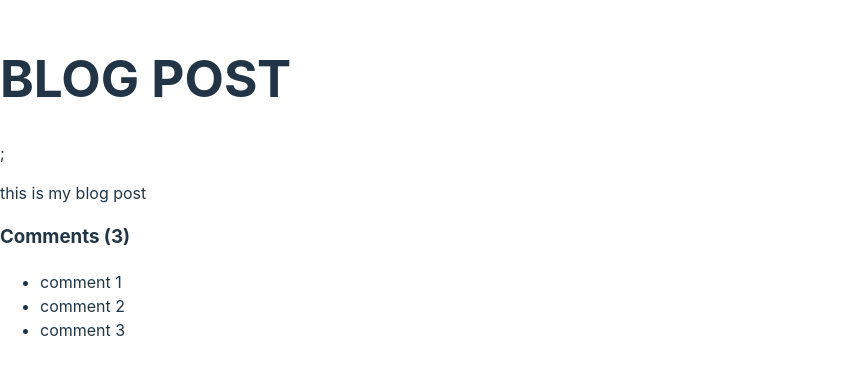
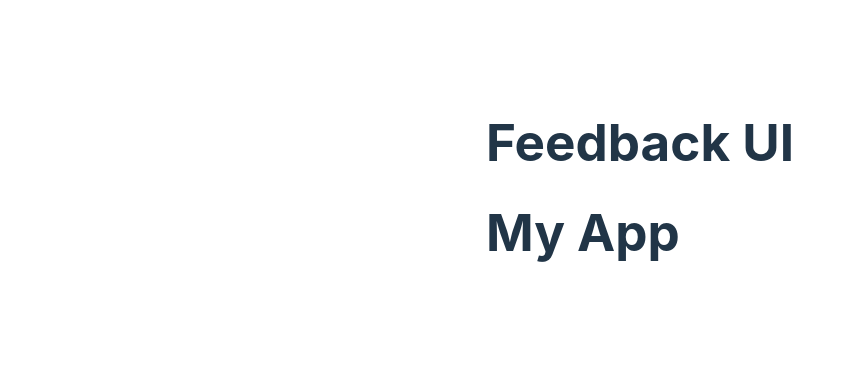
Before and after one commit to highdefdesigns/react-front-to-back, a React (Vite) app in the folder feedback-app/: page / in a window 1280 px wide. Shown: the part 213-588 px from the top of the page, without its empty margins (0-853 px from the left). Built offline with nearby package versions, Linux system fonts and the light colour scheme.

Commit message:
components - props - prop types

```diff
--- a/feedback-app/src/App.jsx
+++ b/feedback-app/src/App.jsx
@@ -1,33 +1,13 @@
+import Header from './components/header';
+
 function App() {
-  const title = 'Blog Post';
-  const body = 'this is my blog post';
-  const comments = [
-    { id: 1, text: 'comment 1' },
-    { id: 2, text: 'comment 2' },
-    { id: 3, text: 'comment 3' },
-  ];
-
-  const loading = false;
-  const showComments = true;
-
-  if (loading) return <h1>Loading...</h1>;
-
-  const commentBlock = (
-    <div className="comments">
-      <h3>Comments ({comments.length})</h3>
-      <ul>
-        {comments.map((comment, index) => (
-          <li key={index}>{comment.text}</li>
-        ))}
-      </ul>
-    </div>
-  );
-
   return (
-    <div className="container">
-      <h1>{title.toUpperCase()}</h1>;<p>{body}</p>
-      {showComments && commentBlock}
-    </div>
+    <>
+      <Header />
+      <div className="container">
+        <h1>My App</h1>
+      </div>
+    </>
   );
 }
 
--- /dev/null
+++ b/feedback-app/src/components/header.jsx
@@ -0,0 +1,12 @@
+function Header({ text }) {
+  return (
+    <div className="container">
+      <h1>{text}</h1>
+    </div>
+  );
+}
+
+Header.defaultProps = {
+  text: 'Feedback UI',
+};
+export default Header;
--- a/feedback-app/src/index.css
+++ b/feedback-app/src/index.css
@@ -25,7 +25,8 @@ a:hover {
 body {
   margin: 0;
   display: flex;
-  place-items: center;
+  justify-content: center;
+  align-items: center;
   min-width: 320px;
   min-height: 100vh;
 }
```
Also changed, not shown: feedback-app/.eslintrc.cjs.
